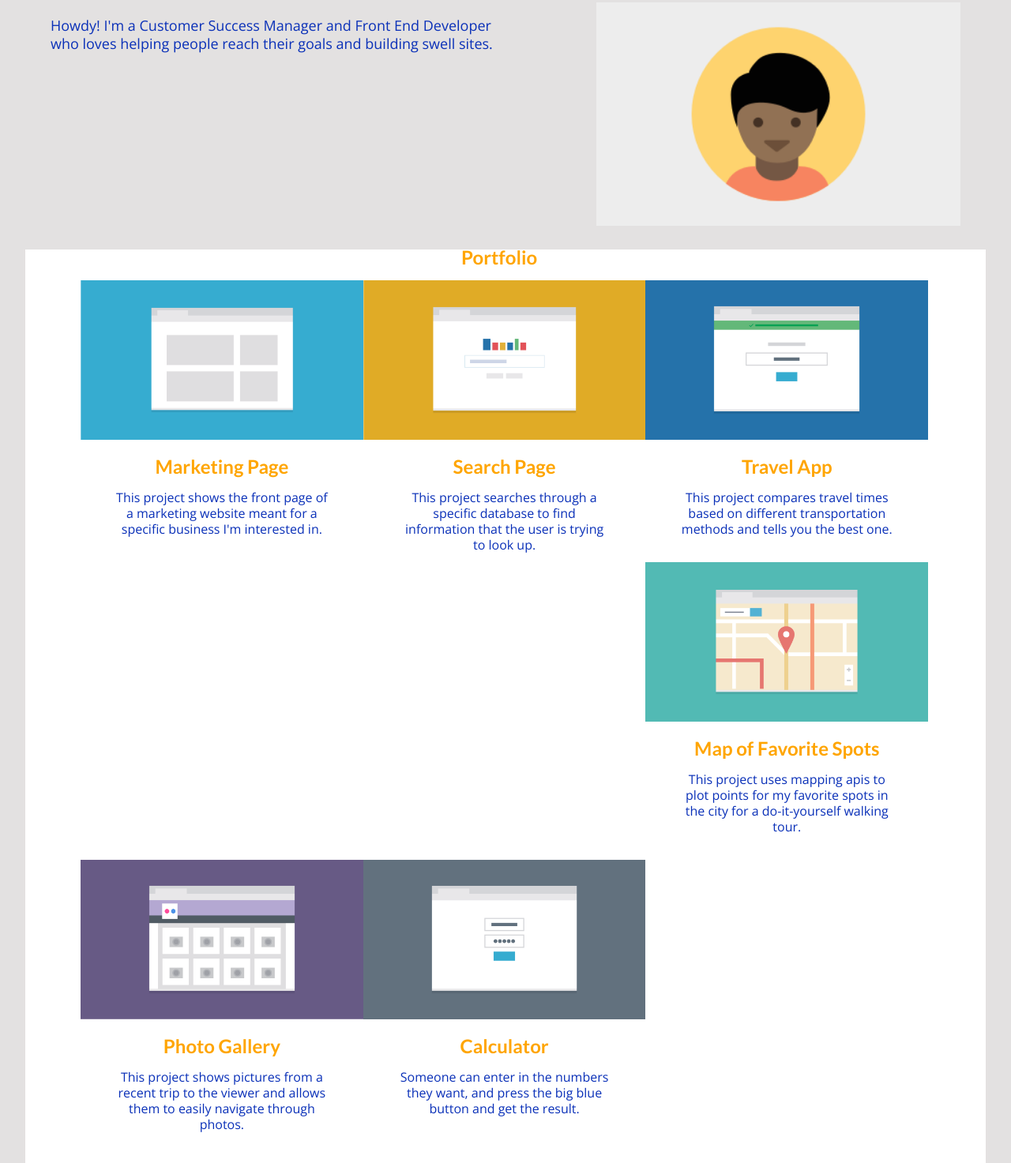
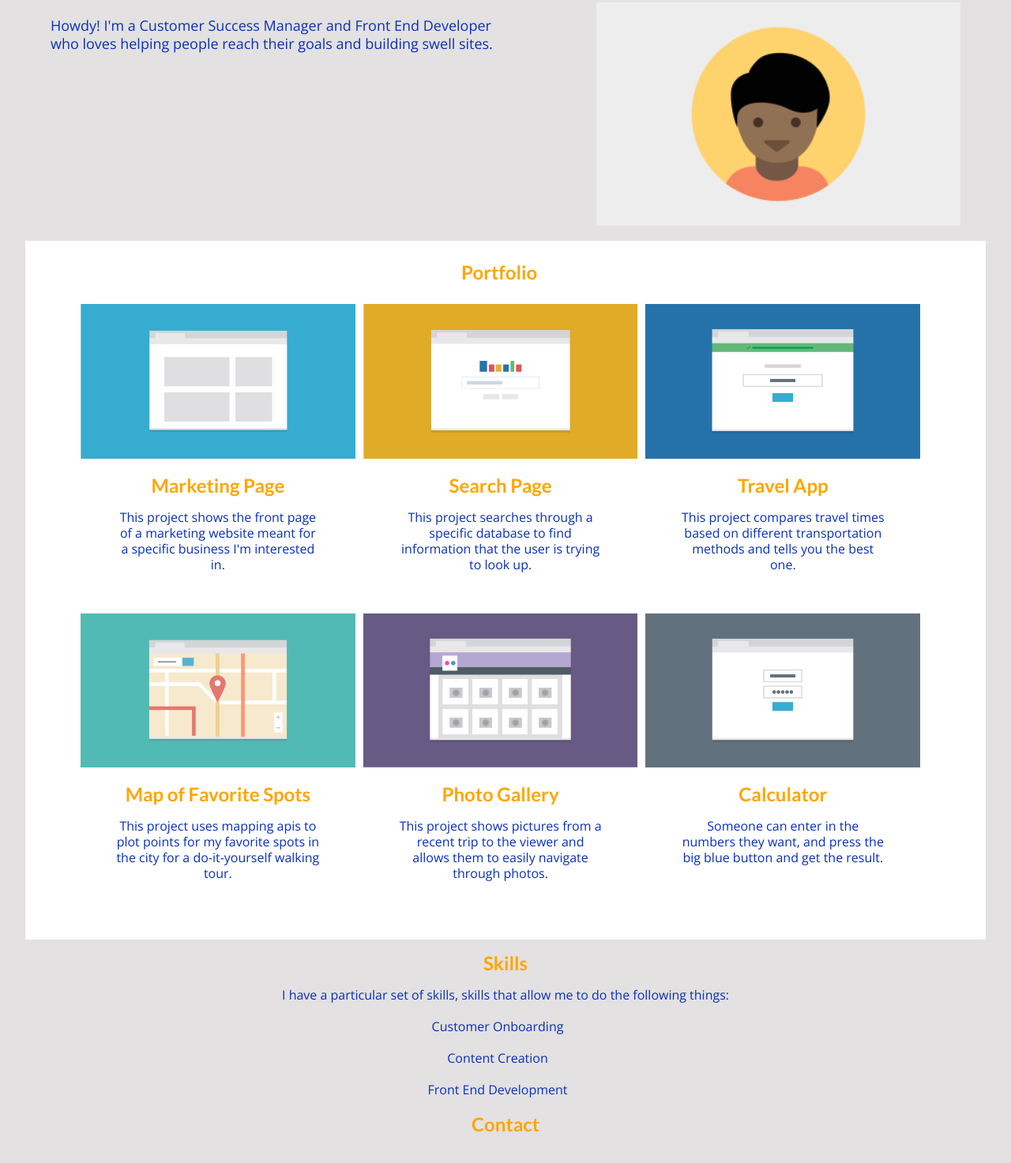
Before and after one commit to matt-doublezy/Responsive-Site-Project, a plain HTML site: page index.html in a window 1280 px wide. Shown: the part 147-1620 px from the top of the page at 79% size. Drawn offline with nearby package versions, Linux system fonts and the light colour scheme.

Commit message:
CSS spacing fixes

```diff
--- a/css/styles.css
+++ b/css/styles.css
@@ -39,6 +39,10 @@ a:hover {
   color: orange;
 }
 
+ul li {
+  list-style: none;
+}
+
 /*****************
 Header
 *****************/
@@ -71,7 +75,7 @@ Projects
 }
 
 .portfolio {
-  margin-top: 30px;
+  padding-top: 30px;
 }
 
 /* =================================
@@ -80,6 +84,10 @@ Footer
 .skills {
   text-align: center;
   margin-top: 20px;
+}
+
+.skills ul {
+  padding: 0;
 }
 
 .contactinfo h2 {
@@ -214,7 +222,7 @@ Media Query 768
   .project-image {
     max-width: 50%;
     float: left;
-    padding-left: 0;
+    padding: 10px;
 }
 
   .caption {
--- a/index.html
+++ b/index.html
@@ -29,7 +29,7 @@
        <p>Howdy! I'm a Customer Success Manager and Front End Developer who loves helping people reach their goals and building swell sites.</p>
      </div>
    </div>
-    <div class="projects clearfix" id="projects">
+    <div class="projects clearfix" id="portfolio">
       <h2 class="portfolio">Portfolio</h2>
       <ul class="projects clearfix">
 	  			<li>
@@ -119,5 +119,6 @@
           </ul>
         </nav>
       </footer>
+
   </body>
 </html>
```
